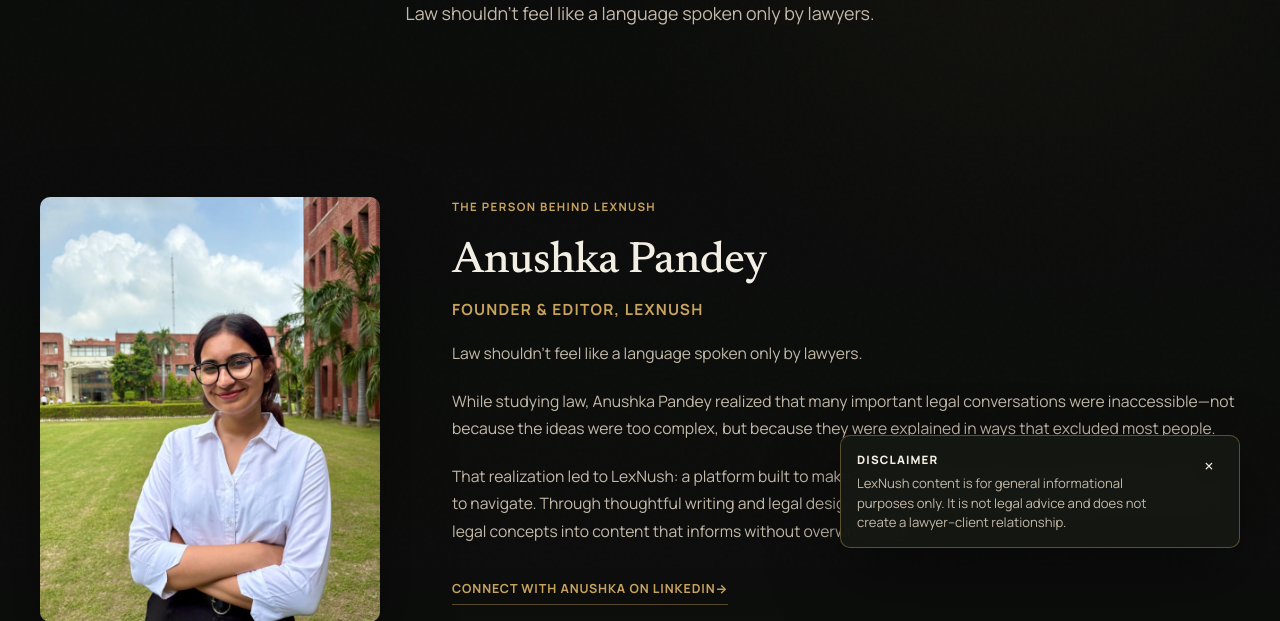
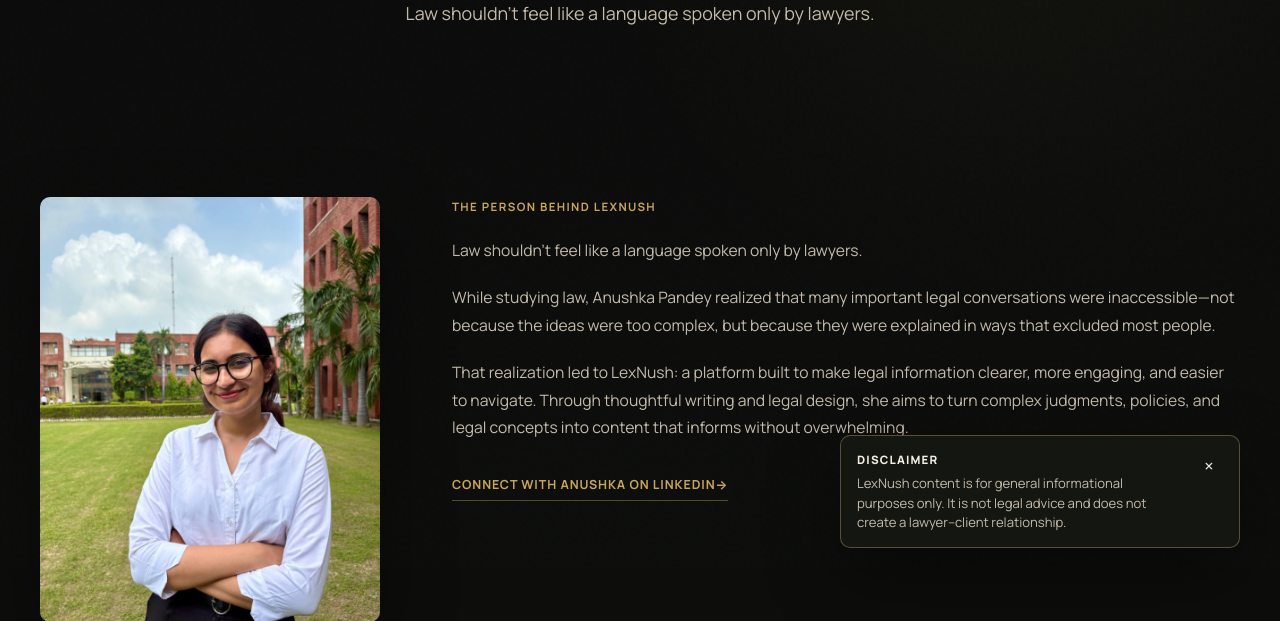
Before and after one commit to Anubhav-2005/lexnush, a Flask app: page /about/ in a window 1280 px wide. Shown: the part 232-853 px from the top of the page. Run offline with Flask 3, Linux system fonts and the light colour scheme; parts of the project's set-up code (start-up, migrations or seed data) failed here and were passed over; some libraries are stand-ins or nearby versions.

Commit message:
content: remove duplicate founder heading

```diff
--- a/templates/about.html
+++ b/templates/about.html
@@ -19,8 +19,6 @@
 
         <div class="stack-md">
             <span class="section-kicker">The person behind LexNush</span>
-            <h2 class="section-title">Anushka Pandey</h2>
-            <p class="founder-role">Founder &amp; Editor, LexNush</p>
             <p class="muted-copy">Law shouldn’t feel like a language spoken only by lawyers.</p>
             <p class="muted-copy">While studying law, Anushka Pandey realized that many important legal conversations were inaccessible—not because the ideas were too complex, but because they were explained in ways that excluded most people.</p>
             <p class="muted-copy">That realization led to LexNush: a platform built to make legal information clearer, more engaging, and easier to navigate. Through thoughtful writing and legal design, she aims to turn complex judgments, policies, and legal concepts into content that informs without overwhelming.</p>
```
Also changed, not shown: tests/test_app.py (+2 -1 lines).
